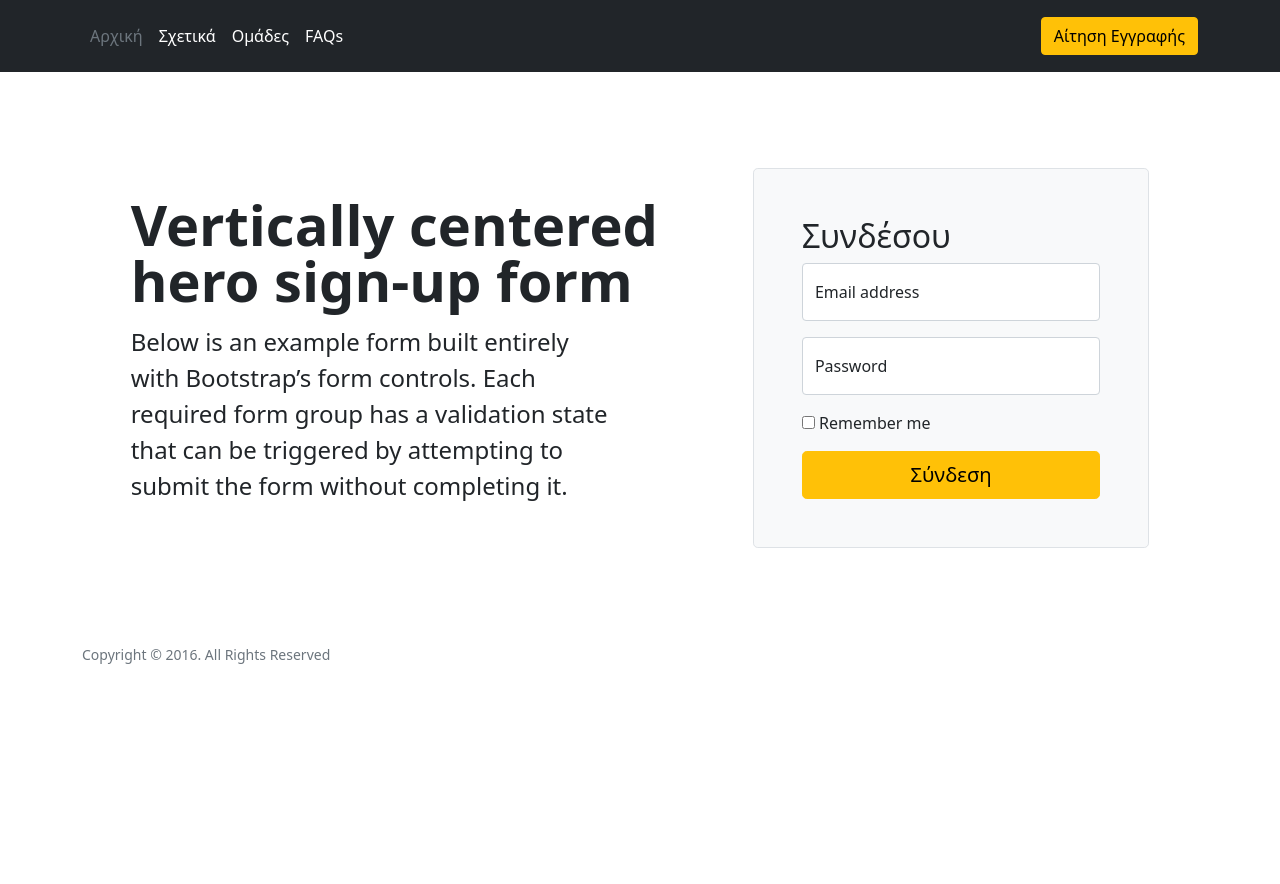
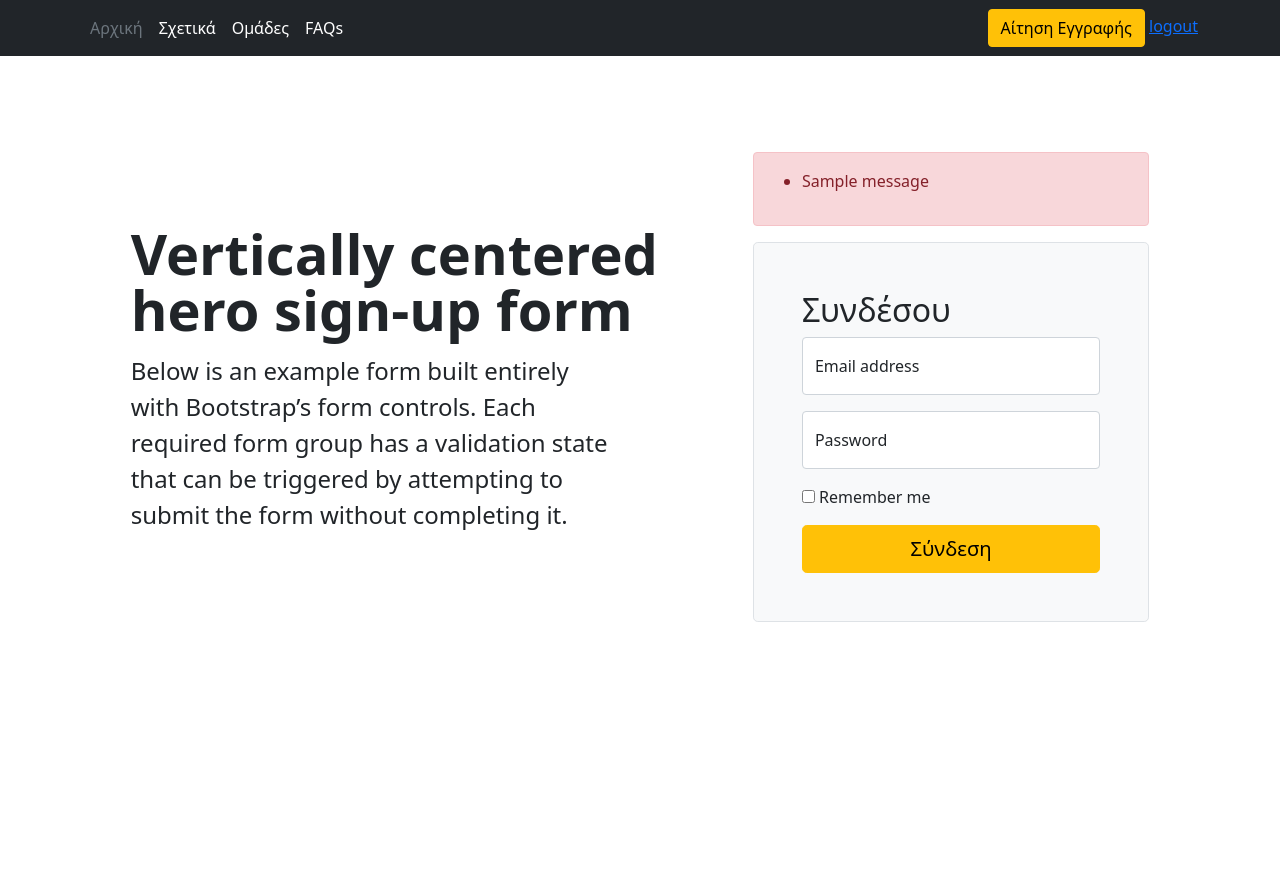
Before and after one commit to fragkiadamis/ca-management, a Flask app: page / in a window 1280 px wide. Shown: the top 884 px of the page. Before the commit the page ends 664 px from the top, so only its background shows below. Run offline with Flask 2, Linux system fonts and the light colour scheme; tables that the repository leaves empty hold one stand-in row (values such as "Sample post"); one stand-in notice (Sample message) is shown; parts of the project's set-up code (start-up, migrations or seed data) failed here and were passed over; some libraries are stand-ins or nearby versions.

Commit message:
Login & logout member (logout error pending)

```diff
--- a/app/static/css/style.css
+++ b/app/static/css/style.css
@@ -1,5 +1,17 @@
+/*.ca-header {*/
+/*    position: fixed;*/
+/*    left: 0;*/
+/*    top: 0;*/
+/*    width: 100%;*/
+/*    height: 85px;*/
+/*}*/
+
 .register-container {
     max-width: 960px;
+}
+
+.push {
+    height: 60em;
 }
 
 .errorTag {
--- a/app/static/js/request.js
+++ b/app/static/js/form.js
@@ -25,7 +25,6 @@ const logFormErrors = (errors) => {
     document.querySelectorAll('.errorTag').forEach(tag => (tag.innerText = ''));
 
     /* Check for errors and display them if any */
-    console.log(errors)
     for (const error of errors) {
         /* Get incorrect field and it's error tag */
         const field = document.getElementById(error.field);
@@ -45,7 +44,6 @@ submit.addEventListener('click', async e => {
         const res = await submitForm();
         submit.disabled = false;
         /* Redirect if needed, display errors on error, reload on success */
-        console.log(res.errors)
         if (res.redirect) return (window.location = res.redirect);
         else if (res.errors?.length) logFormErrors(res.errors);
         else location.reload();
--- a/app/templates/index.html
+++ b/app/templates/index.html
@@ -10,15 +10,26 @@
                     without completing it.</p>
             </div>
             <div class="col-md-10 mx-auto col-lg-5">
+                {% with messages = get_flashed_messages() %}
+                    {% if messages %}
+                        <div id="message" class="alert alert-danger" role="alert">
+                            <ul class=flashes>
+                                {% for message in messages %}
+                                    <li>{{ message }}</li>
+                                {% endfor %}
+                            </ul>
+                        </div>
+                    {% endif %}
+                {% endwith %}
                 <form class="p-4 p-md-5 border rounded-3 bg-light" method="POST" action="{{ url_for('auth.login') }}">
                     <h2>Συνδέσου</h2>
                     <div class="form-floating mb-3">
-                        <input type="email" class="form-control" id="floatingInput" placeholder="name@example.com">
-                        <label for="floatingInput">Email address</label>
+                        <input type="email" class="form-control" name="email" id="email" placeholder="you@example.com">
+                        <label for="email">Email address</label>
                     </div>
                     <div class="form-floating mb-3">
-                        <input type="password" class="form-control" id="floatingPassword" placeholder="Password">
-                        <label for="floatingPassword">Password</label>
+                        <input type="password" class="form-control" name="password" id="password" placeholder="Password">
+                        <label for="password">Password</label>
                     </div>
                     <div class="checkbox mb-3">
                         <label>
--- a/app/templates/partials/header.html
+++ b/app/templates/partials/header.html
@@ -1,16 +1,23 @@
-<header class="p-3 bg-dark text-white">
+<header>
+    <nav class="navbar navbar-expand-lg navbar-dark bg-dark">
         <div class="container">
-        <div class="d-flex flex-wrap align-items-center justify-content-center justify-content-lg-start">
-            <ul class="nav col-12 col-lg-auto me-lg-auto mb-2 justify-content-center mb-md-0">
+            <button class="navbar-toggler" type="button" data-bs-toggle="collapse"
+                    data-bs-target="#navbarSupportedContent" aria-controls="navbarSupportedContent"
+                    aria-expanded="false" aria-label="Toggle navigation">
+                <span class="navbar-toggler-icon"></span>
+            </button>
+            <div class="collapse navbar-collapse" id="navbarSupportedContent">
+                <ul class="navbar-nav me-auto mb-2 mb-lg-0">
                     <li><a href="{{ url_for('public.homepage') }}" class="nav-link px-2 text-secondary">Αρχική</a></li>
                     <li><a href="{{ url_for('public.about') }}" class="nav-link px-2 text-white">Σχετικά</a></li>
                     <li><a href="{{ url_for('public.teams') }}" class="nav-link px-2 text-white">Ομάδες</a></li>
                     <li><a href="{{ url_for('public.faq') }}" class="nav-link px-2 text-white">FAQs</a></li>
                 </ul>
-
-            <div class="text-end">
+                <div class="mb-2 mb-lg-0">
                     <a href="{{ url_for('auth.register') }}" class="btn btn-warning">Αίτηση Εγγραφής</a>
+                    <a href="{{ url_for('auth.logout') }}">logout</a>
                 </div>
             </div>
         </div>
+    </nav>
 </header>
--- a/app/templates/register.html
+++ b/app/templates/register.html
@@ -108,5 +108,5 @@
             <button class="w-100 btn btn-warning btn-lg" id="submit">Αίτηση Εγγραφής</button>
         </form>
     </div>
-    <script src="{{ url_for('static', filename='js/request.js') }}"></script>
+    <script src="{{ url_for('static', filename='js/form.js') }}"></script>
 {% endblock %}
```
Also changed, not shown: app/__init__.py (+1 -8 lines), app/auth/controller.py (+26 -30 lines), app/auth/forms.py (+10 -1 lines), app/models.py (+10 -13 lines). Lines whose indentation alone changed are shown as unchanged.
